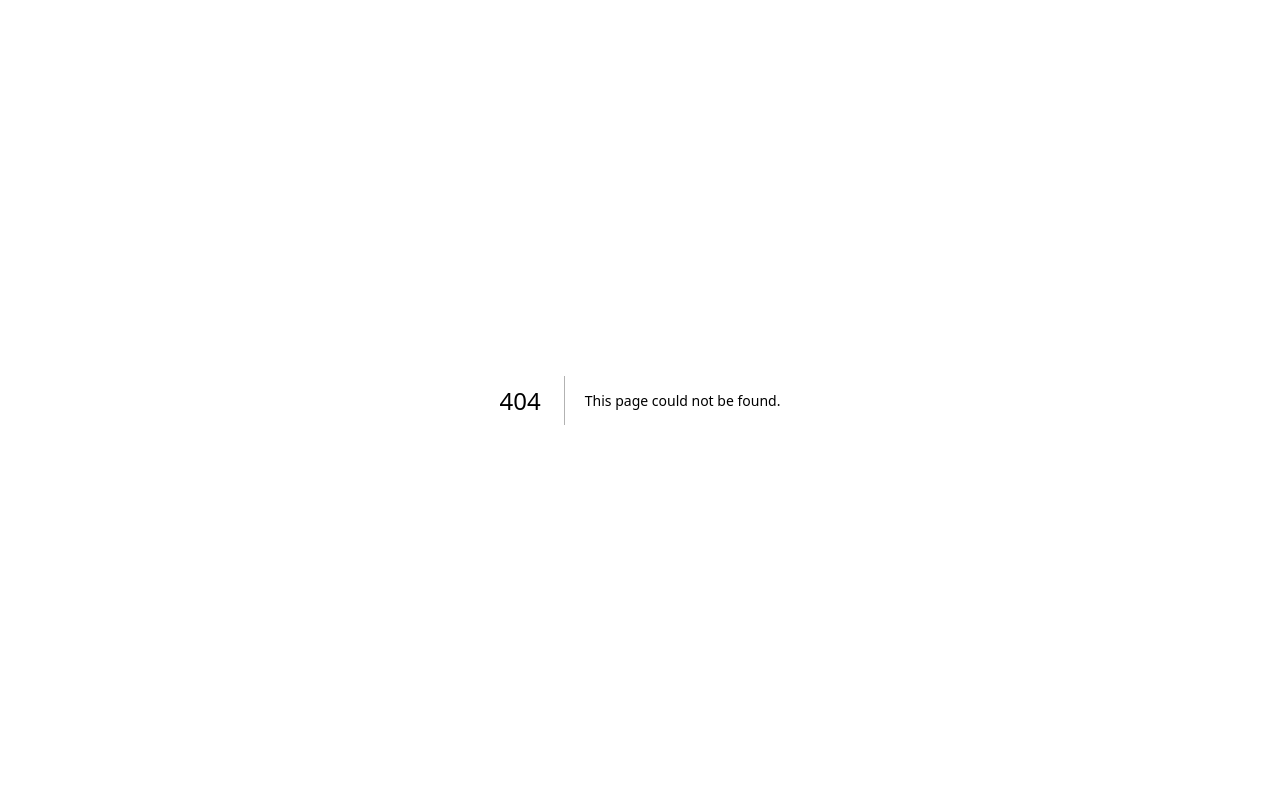
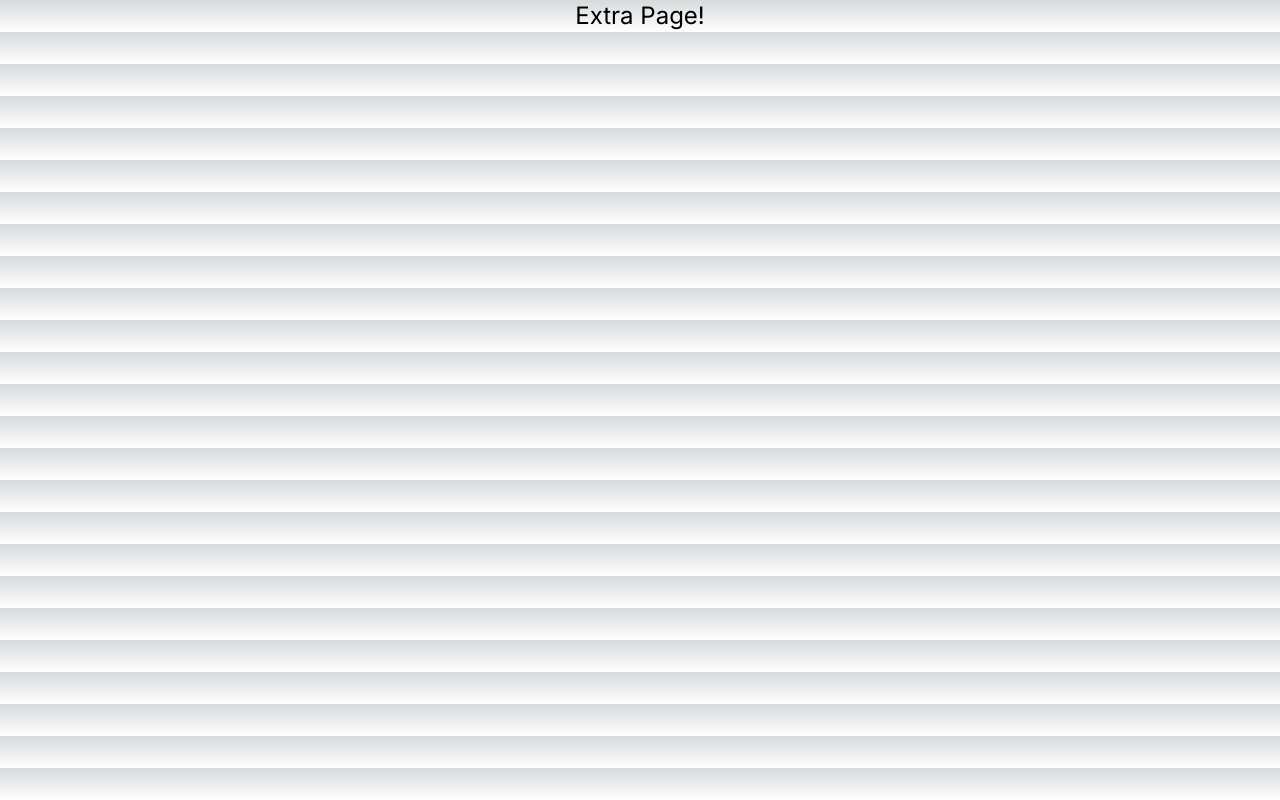
Before and after one commit to rafmco/login-nextjs, a Next.js app: page /extra in a window 1280 px wide. Before the commit this address had no page. Built offline with nearby package versions, Linux system fonts and the light colour scheme.

Commit message:
feat: add página extra não autenticada;

```diff
--- /dev/null
+++ b/app/extra/page.tsx
@@ -0,0 +1,3 @@
+export default async function ExtraPage() {
+  return <h1 className="text-2xl text-black text-center">Extra Page!</h1>;
+}
```
